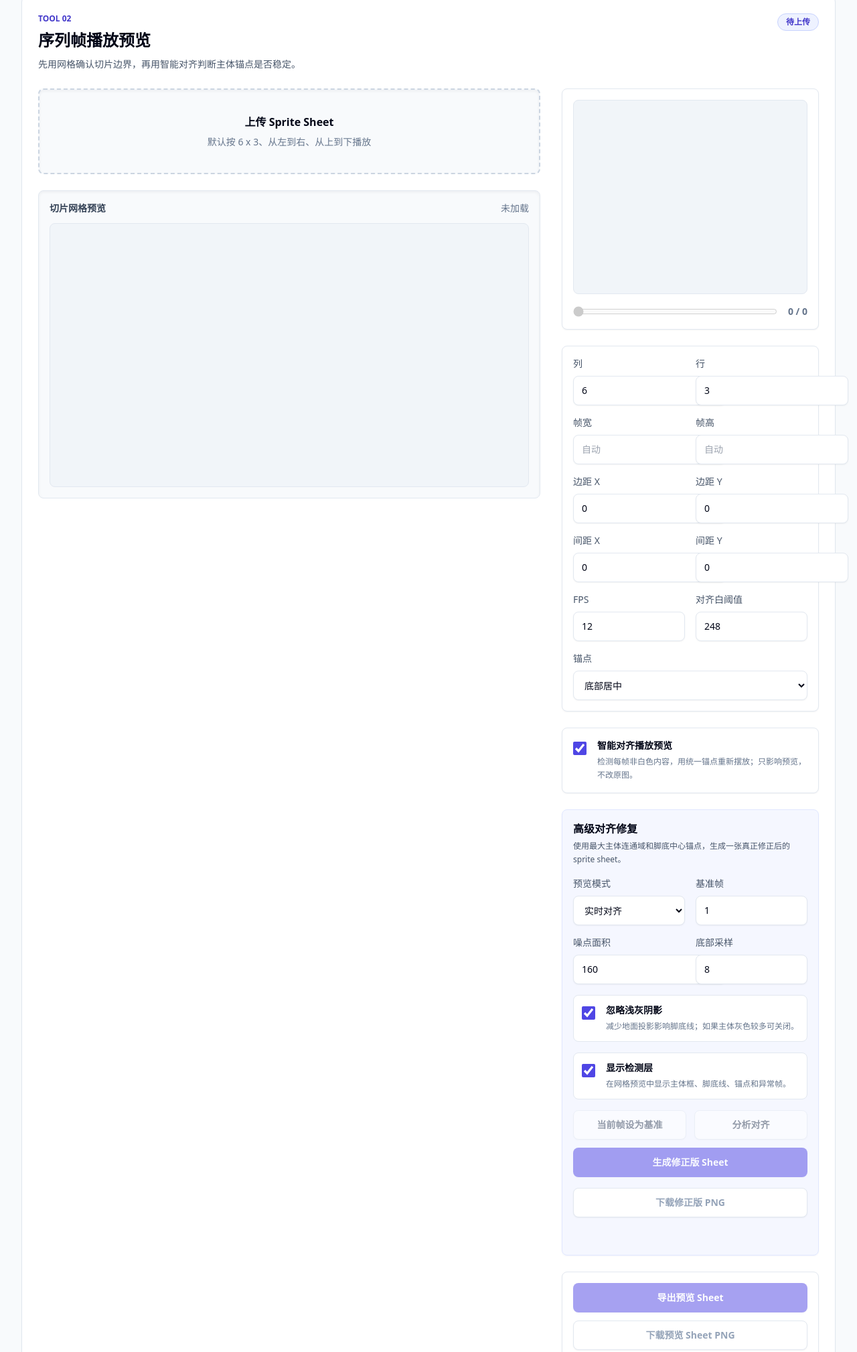
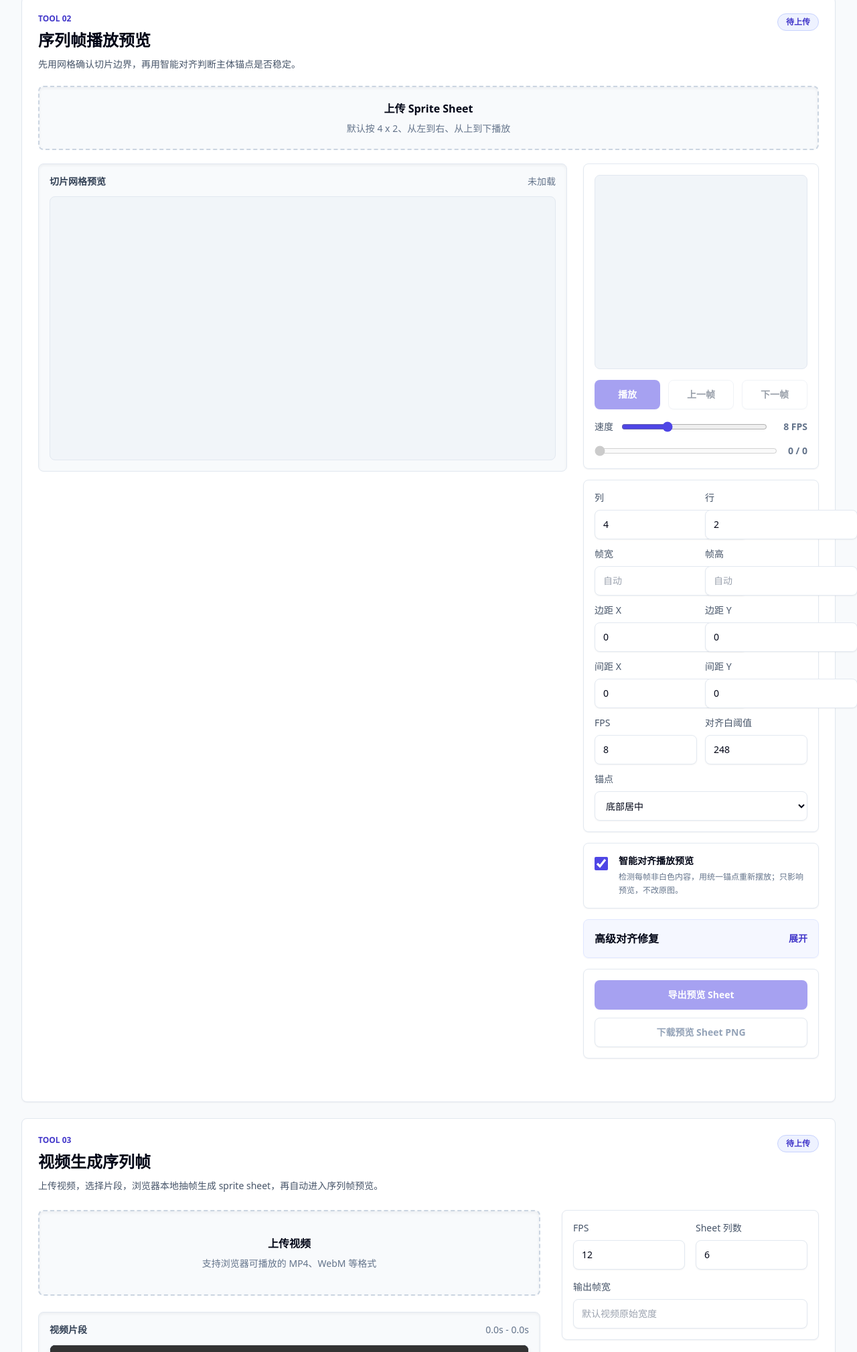
Before and after one commit to CidyChou/game-tools, a plain HTML site: page web_static/index.html in a window 1280 px wide. Shown: the part 812-2830 px from the top of the page at 67% size. Drawn offline with nearby package versions, Linux system fonts and the light colour scheme; files whose address does not match are found by name.

Commit message:
优化序列帧播放

```diff
--- a/web_static/index.html
+++ b/web_static/index.html
@@ -143,14 +143,14 @@
             <span id="spriteStatus" class="w-fit rounded-full border border-indigo-200 bg-indigo-50 px-3 py-1 text-xs font-bold text-indigo-700">待上传</span>
           </div>
 
-          <div class="mt-6 grid gap-8 xl:grid-cols-[minmax(0,1fr)_24rem]">
+          <label id="spriteDropZone" for="spriteInput" class="mt-5 flex min-h-24 cursor-pointer flex-col items-center justify-center rounded-lg border-2 border-dashed border-slate-300 bg-slate-50 p-4 text-center shadow-inner shadow-slate-900/5 transition-all duration-200 hover:border-indigo-400 hover:bg-white/80 focus-within:outline focus-within:outline-4 focus-within:outline-indigo-200">
+            <input id="spriteInput" class="sr-only" type="file" accept="image/*">
+            <span class="text-base font-semibold text-slate-950">上传 Sprite Sheet</span>
+            <span class="mt-2 text-sm text-slate-500">默认按 4 x 2、从左到右、从上到下播放</span>
+          </label>
+
+          <div class="mt-5 grid gap-6 xl:grid-cols-[minmax(0,1fr)_22rem]">
             <div class="flex flex-col gap-6">
-              <label id="spriteDropZone" for="spriteInput" class="flex min-h-32 cursor-pointer flex-col items-center justify-center rounded-lg border-2 border-dashed border-slate-300 bg-slate-50 p-6 text-center shadow-inner shadow-slate-900/5 transition-all duration-200 hover:border-indigo-400 hover:bg-white/80 focus-within:outline focus-within:outline-4 focus-within:outline-indigo-200">
-                <input id="spriteInput" class="sr-only" type="file" accept="image/*">
-                <span class="text-base font-semibold text-slate-950">上传 Sprite Sheet</span>
-                <span class="mt-2 text-sm text-slate-500">默认按 6 x 3、从左到右、从上到下播放</span>
-              </label>
-
               <div class="rounded-lg border border-slate-200 bg-slate-50 p-4 shadow-inner shadow-slate-900/5">
                 <div class="mb-3 flex flex-col gap-2 sm:flex-row sm:items-center sm:justify-between">
                   <span class="text-sm font-bold text-slate-700">切片网格预览</span>
@@ -162,11 +162,23 @@
               </div>
             </div>
 
-            <aside class="flex flex-col gap-6">
+            <aside class="order-first flex flex-col gap-4 xl:sticky xl:top-4 xl:order-none">
               <div class="rounded-lg border border-slate-200 bg-white p-4 shadow-sm shadow-slate-900/5">
-                <div class="grid min-h-72 place-items-center overflow-hidden rounded-lg border border-slate-200 bg-slate-100 p-4">
-                  <canvas id="spriteCanvas" class="block max-h-72 max-w-full rounded-lg" width="256" height="256" aria-label="序列帧播放画布"></canvas>
+                <div class="grid min-h-48 place-items-center overflow-hidden rounded-lg border border-slate-200 bg-slate-100 p-4 sm:min-h-72">
+                  <canvas id="spriteCanvas" class="block max-h-48 max-w-full rounded-lg sm:max-h-72" width="256" height="256" aria-label="序列帧播放画布"></canvas>
                 </div>
+
+                <div class="mt-4 grid gap-3 sm:grid-cols-3 xl:grid-cols-3">
+                  <button id="playButton" class="inline-flex min-h-11 items-center justify-center rounded-lg bg-indigo-600 px-4 py-2 text-sm font-bold text-white shadow-sm transition-all duration-200 hover:bg-indigo-700 focus:outline focus:outline-4 focus:outline-indigo-200 disabled:cursor-not-allowed disabled:opacity-50" type="button" disabled>播放</button>
+                  <button id="prevFrameButton" class="inline-flex min-h-11 items-center justify-center rounded-lg border border-slate-200 bg-white px-4 py-2 text-sm font-bold text-slate-700 shadow-sm transition-all duration-200 hover:bg-white focus:outline focus:outline-4 focus:outline-indigo-200 disabled:cursor-not-allowed disabled:opacity-50" type="button" disabled>上一帧</button>
+                  <button id="nextFrameButton" class="inline-flex min-h-11 items-center justify-center rounded-lg border border-slate-200 bg-white px-4 py-2 text-sm font-bold text-slate-700 shadow-sm transition-all duration-200 hover:bg-white focus:outline focus:outline-4 focus:outline-indigo-200 disabled:cursor-not-allowed disabled:opacity-50" type="button" disabled>下一帧</button>
+                </div>
+
+                <label class="mt-4 grid grid-cols-[auto_minmax(0,1fr)_auto] items-center gap-3 text-sm font-medium text-slate-600">
+                  <span>速度</span>
+                  <input id="speedSlider" class="w-full accent-indigo-600" type="range" min="1" max="24" value="8" aria-label="播放速度">
+                  <output id="speedOutput" class="min-w-12 text-right text-sm font-bold text-slate-500">8 FPS</output>
+                </label>
 
                 <div class="mt-4 grid grid-cols-[minmax(0,1fr)_auto] items-center gap-4">
                   <input id="frameSlider" class="w-full accent-indigo-600" type="range" min="0" max="0" value="0" aria-label="当前帧">
@@ -174,14 +186,14 @@
                 </div>
               </div>
 
-              <div class="grid gap-4 rounded-lg border border-slate-200 bg-white p-4 shadow-sm shadow-slate-900/5 sm:grid-cols-2 xl:grid-cols-2">
+              <div class="grid gap-3 rounded-lg border border-slate-200 bg-white p-4 shadow-sm shadow-slate-900/5 sm:grid-cols-2 xl:grid-cols-2">
                 <label class="grid gap-2 text-sm font-medium text-slate-600">
                   <span>列</span>
-                  <input id="columnsInput" class="min-h-11 rounded-lg border border-slate-200 bg-white px-3 py-2 text-slate-950 shadow-sm outline-none transition-all duration-200 focus:border-indigo-400 focus:ring-4 focus:ring-indigo-100" type="number" min="1" value="6">
+                  <input id="columnsInput" class="min-h-11 rounded-lg border border-slate-200 bg-white px-3 py-2 text-slate-950 shadow-sm outline-none transition-all duration-200 focus:border-indigo-400 focus:ring-4 focus:ring-indigo-100" type="number" min="1" value="4">
                 </label>
                 <label class="grid gap-2 text-sm font-medium text-slate-600">
                   <span>行</span>
-                  <input id="rowsInput" class="min-h-11 rounded-lg border border-slate-200 bg-white px-3 py-2 text-slate-950 shadow-sm outline-none transition-all duration-200 focus:border-indigo-400 focus:ring-4 focus:ring-indigo-100" type="number" min="1" value="3">
+                  <input id="rowsInput" class="min-h-11 rounded-lg border border-slate-200 bg-white px-3 py-2 text-slate-950 shadow-sm outline-none transition-all duration-200 focus:border-indigo-400 focus:ring-4 focus:ring-indigo-100" type="number" min="1" value="2">
                 </label>
                 <label class="grid gap-2 text-sm font-medium text-slate-600">
                   <span>帧宽</span>
@@ -209,7 +221,7 @@
                 </label>
                 <label class="grid gap-2 text-sm font-medium text-slate-600">
                   <span>FPS</span>
-                  <input id="fpsInput" class="min-h-11 rounded-lg border border-slate-200 bg-white px-3 py-2 text-slate-950 shadow-sm outline-none transition-all duration-200 focus:border-indigo-400 focus:ring-4 focus:ring-indigo-100" type="number" min="1" max="60" value="12">
+                  <input id="fpsInput" class="min-h-11 rounded-lg border border-slate-200 bg-white px-3 py-2 text-slate-950 shadow-sm outline-none transition-all duration-200 focus:border-indigo-400 focus:ring-4 focus:ring-indigo-100" type="number" min="1" max="60" value="8">
                 </label>
                 <label class="grid gap-2 text-sm font-medium text-slate-600">
                   <span>对齐白阈值</span>
@@ -232,13 +244,14 @@
                 </span>
               </label>
 
-              <div class="grid gap-4 rounded-lg border border-indigo-100 bg-indigo-50/60 p-4 shadow-sm shadow-indigo-900/5">
-                <div class="space-y-1">
-                  <h3 class="text-base font-bold text-slate-950">高级对齐修复</h3>
-                  <p class="text-xs leading-5 text-slate-600">使用最大主体连通域和脚底中心锚点，生成一张真正修正后的 sprite sheet。</p>
-                </div>
+              <details class="group rounded-lg border border-indigo-100 bg-indigo-50/60 p-4 shadow-sm shadow-indigo-900/5">
+                <summary class="flex cursor-pointer list-none items-center justify-between gap-3 text-base font-bold text-slate-950">
+                  <span>高级对齐修复</span>
+                  <span class="text-sm font-bold text-indigo-700 group-open:hidden">展开</span>
+                  <span class="hidden text-sm font-bold text-indigo-700 group-open:inline">收起</span>
+                </summary>
 
-                <div class="grid gap-4 sm:grid-cols-2">
+                <div class="mt-4 grid gap-4 sm:grid-cols-2">
                   <label class="grid gap-2 text-sm font-medium text-slate-600">
                     <span>预览模式</span>
                     <select id="spriteViewModeInput" class="min-h-11 rounded-lg border border-slate-200 bg-white px-3 py-2 text-slate-950 shadow-sm outline-none transition-all duration-200 focus:border-indigo-400 focus:ring-4 focus:ring-indigo-100">
@@ -261,7 +274,7 @@
                   </label>
                 </div>
 
-                <label class="grid cursor-pointer grid-cols-[1.5rem_minmax(0,1fr)] gap-3 rounded-lg border border-slate-200 bg-white p-3 transition-all duration-200 hover:bg-white/80">
+                <label class="mt-4 grid cursor-pointer grid-cols-[1.5rem_minmax(0,1fr)] gap-3 rounded-lg border border-slate-200 bg-white p-3 transition-all duration-200 hover:bg-white/80">
                   <input id="ignoreShadowInput" class="mt-1 h-5 w-5 accent-indigo-600" type="checkbox" checked>
                   <span>
                     <strong class="block text-sm font-bold text-slate-950">忽略浅灰阴影</strong>
@@ -269,7 +282,7 @@
                   </span>
                 </label>
 
-                <label class="grid cursor-pointer grid-cols-[1.5rem_minmax(0,1fr)] gap-3 rounded-lg border border-slate-200 bg-white p-3 transition-all duration-200 hover:bg-white/80">
+                <label class="mt-3 grid cursor-pointer grid-cols-[1.5rem_minmax(0,1fr)] gap-3 rounded-lg border border-slate-200 bg-white p-3 transition-all duration-200 hover:bg-white/80">
                   <input id="showDetectionInput" class="mt-1 h-5 w-5 accent-indigo-600" type="checkbox" checked>
                   <span>
                     <strong class="block text-sm font-bold text-slate-950">显示检测层</strong>
@@ -277,25 +290,19 @@
                   </span>
                 </label>
 
-                <div class="grid gap-3 sm:grid-cols-2">
+                <div class="mt-4 grid gap-3 sm:grid-cols-2">
                   <button id="setBaseFrameButton" class="inline-flex min-h-11 items-center justify-center rounded-lg border border-slate-200 bg-white px-4 py-2 text-sm font-bold text-slate-700 shadow-sm transition-all duration-200 hover:bg-white focus:outline focus:outline-4 focus:outline-indigo-200 disabled:cursor-not-allowed disabled:opacity-50" type="button" disabled>当前帧设为基准</button>
                   <button id="analyzeAlignmentButton" class="inline-flex min-h-11 items-center justify-center rounded-lg border border-slate-200 bg-white px-4 py-2 text-sm font-bold text-slate-700 shadow-sm transition-all duration-200 hover:bg-white focus:outline focus:outline-4 focus:outline-indigo-200 disabled:cursor-not-allowed disabled:opacity-50" type="button" disabled>分析对齐</button>
                   <button id="generateAlignedSheetButton" class="inline-flex min-h-11 items-center justify-center rounded-lg bg-indigo-600 px-4 py-2 text-sm font-bold text-white shadow-sm transition-all duration-200 hover:bg-indigo-700 focus:outline focus:outline-4 focus:outline-indigo-200 disabled:cursor-not-allowed disabled:opacity-50 sm:col-span-2" type="button" disabled>生成修正版 Sheet</button>
                 </div>
 
-                <a id="downloadAlignedSheet" class="inline-flex min-h-11 cursor-not-allowed items-center justify-center rounded-lg border border-slate-200 bg-white px-4 py-2 text-sm font-bold text-slate-400 shadow-sm transition-all duration-200" aria-disabled="true">下载修正版 PNG</a>
+                <a id="downloadAlignedSheet" class="mt-3 inline-flex min-h-11 w-full cursor-not-allowed items-center justify-center rounded-lg border border-slate-200 bg-white px-4 py-2 text-sm font-bold text-slate-400 shadow-sm transition-all duration-200" aria-disabled="true">下载修正版 PNG</a>
                 <p id="alignmentFeedback" class="min-h-6 text-sm leading-6 text-slate-500" role="status" aria-live="polite"></p>
-              </div>
+              </details>
 
               <div class="grid gap-3 rounded-lg border border-slate-200 bg-white p-4 shadow-sm shadow-slate-900/5">
                 <button id="generatePreviewSheetButton" class="inline-flex min-h-11 items-center justify-center rounded-lg bg-indigo-600 px-4 py-2 text-sm font-bold text-white shadow-sm transition-all duration-200 hover:bg-indigo-700 focus:outline focus:outline-4 focus:outline-indigo-200 disabled:cursor-not-allowed disabled:opacity-50" type="button" disabled>导出预览 Sheet</button>
                 <a id="downloadPreviewSheet" class="inline-flex min-h-11 cursor-not-allowed items-center justify-center rounded-lg border border-slate-200 bg-white px-4 py-2 text-sm font-bold text-slate-400 shadow-sm transition-all duration-200" aria-disabled="true">下载预览 Sheet PNG</a>
-              </div>
-
-              <div class="grid gap-3 sm:grid-cols-3">
-                <button id="playButton" class="inline-flex min-h-11 items-center justify-center rounded-lg bg-indigo-600 px-4 py-2 text-sm font-bold text-white shadow-sm transition-all duration-200 hover:bg-indigo-700 focus:outline focus:outline-4 focus:outline-indigo-200 disabled:cursor-not-allowed disabled:opacity-50" type="button" disabled>播放</button>
-                <button id="prevFrameButton" class="inline-flex min-h-11 items-center justify-center rounded-lg border border-slate-200 bg-white px-4 py-2 text-sm font-bold text-slate-700 shadow-sm transition-all duration-200 hover:bg-white focus:outline focus:outline-4 focus:outline-indigo-200 disabled:cursor-not-allowed disabled:opacity-50" type="button" disabled>上一帧</button>
-                <button id="nextFrameButton" class="inline-flex min-h-11 items-center justify-center rounded-lg border border-slate-200 bg-white px-4 py-2 text-sm font-bold text-slate-700 shadow-sm transition-all duration-200 hover:bg-white focus:outline focus:outline-4 focus:outline-indigo-200 disabled:cursor-not-allowed disabled:opacity-50" type="button" disabled>下一帧</button>
               </div>
 
               <p id="spriteFeedback" class="min-h-6 text-sm leading-6 text-slate-500" role="status" aria-live="polite"></p>
```
Also changed, not shown: web_static/app.js (+24 -1 lines).
